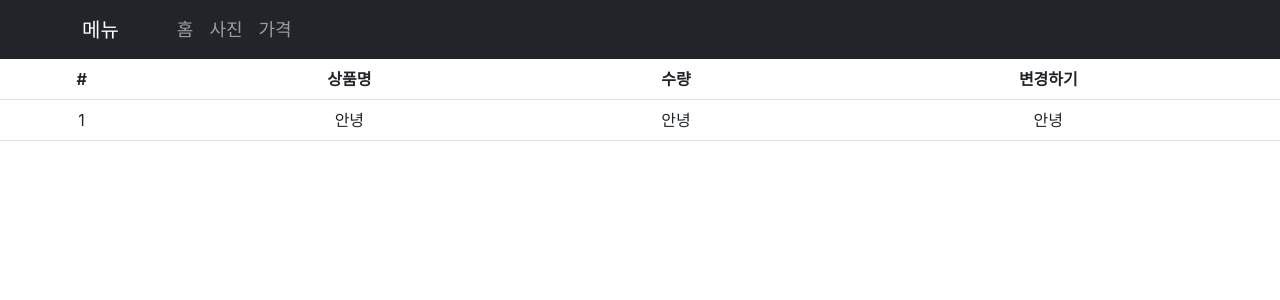
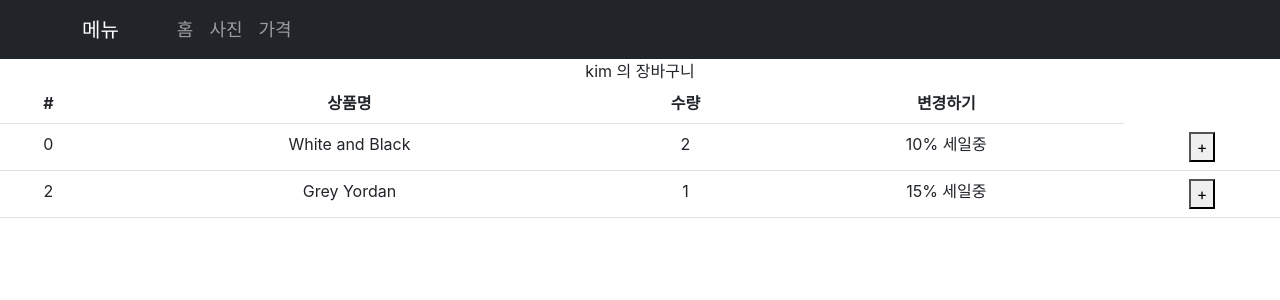
Before and after one commit to cottonsweet/React-Shop, a React (Create React App) app: page /cart in a window 1280 px wide. Shown: the top 300 px of the page. Built offline with nearby package versions, Linux system fonts and the light colour scheme.

Commit message:
redux state값 변경

```diff
--- a/src/App.js
+++ b/src/App.js
@@ -104,7 +104,7 @@ const About = () => {
 
 const Itemlist = (props) => {
   return (
-    <div className="col-md-4" key={props.i}>
+    <div className="col-md-4">
       <img src={"https://codingapple1.github.io/shop/shoes" + (props.link + 1) + ".jpg"} width="80%" />
       <h4>{props.shoes.title}</h4>
       <p>{props.shoes.content}</p>
--- a/src/index.js
+++ b/src/index.js
@@ -9,13 +9,13 @@ import store from "./store.js";
 
 const root = ReactDOM.createRoot(document.getElementById("root"));
 root.render(
-  <React.StrictMode>
-    <Provider store={store}>
-      <BrowserRouter>
-        <App />
-      </BrowserRouter>
-    </Provider>
-  </React.StrictMode>,
+  // <React.StrictMode>
+  <Provider store={store}>
+    <BrowserRouter>
+      <App />
+    </BrowserRouter>
+  </Provider>,
+  // </React.StrictMode>,
 );
 
 // If you want to start measuring performance in your app, pass a function
--- a/src/routes/Cart.js
+++ b/src/routes/Cart.js
@@ -1,8 +1,14 @@
 import { Table } from "react-bootstrap";
+import { useDispatch, useSelector } from "react-redux";
+import { changeName, changeCount } from "../store.js";
 
 const Cart = () => {
+  const state = useSelector((state) => state);
+  const data = state.cart;
+  const dispatch = useDispatch();
   return (
     <div>
+      {state.user} 의 장바구니
       <Table>
         <thead>
           <tr>
@@ -13,12 +19,25 @@ const Cart = () => {
           </tr>
         </thead>
         <tbody>
-          <tr>
-            <td>1</td>
-            <td>안녕</td>
-            <td>안녕</td>
-            <td>안녕</td>
-          </tr>
+          {data.map((a, i) => {
+            return (
+              <tr key={i}>
+                <td>{data[i].id}</td>
+                <td>{data[i].name}</td>
+                <td>{data[i].count}</td>
+                <td>{data[i].desc}</td>
+                <td>
+                  <button
+                    onClick={() => {
+                      dispatch(changeCount());
+                    }}
+                  >
+                    +
+                  </button>
+                </td>
+              </tr>
+            );
+          })}
         </tbody>
       </Table>
     </div>
--- a/src/store.js
+++ b/src/store.js
@@ -1,5 +1,39 @@
-import { configureStore } from "@reduxjs/toolkit";
+import { configureStore, createSlice } from "@reduxjs/toolkit";
+
+const user = createSlice({
+  name: "user",
+  initialState: "kim",
+  reducers: {
+    changeName(state) {
+      return `john kim`;
+    },
+  },
+});
+
+export const { changeName, changeCount } = user.actions;
+
+const stock = createSlice({
+  name: "stock",
+  initialState: [10, 11, 12],
+});
+
+const cart = createSlice({
+  name: "cart",
+  initialState: [
+    { id: 0, name: "White and Black", count: 2, desc: "10% 세일중" },
+    { id: 2, name: "Grey Yordan", count: 1, desc: "15% 세일중" },
+  ],
+  reducers: {
+    changeCount(state) {
+      console.log(cart.state[0].count);
+    },
+  },
+});
 
 export default configureStore({
-  reducer: {},
+  reducer: {
+    user: user.reducer,
+    stock: stock.reducer,
+    cart: cart.reducer,
+  },
 });
```
